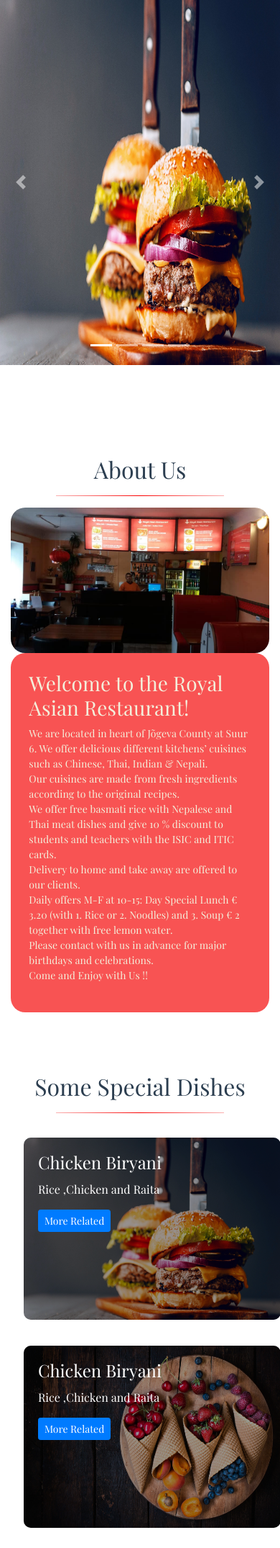
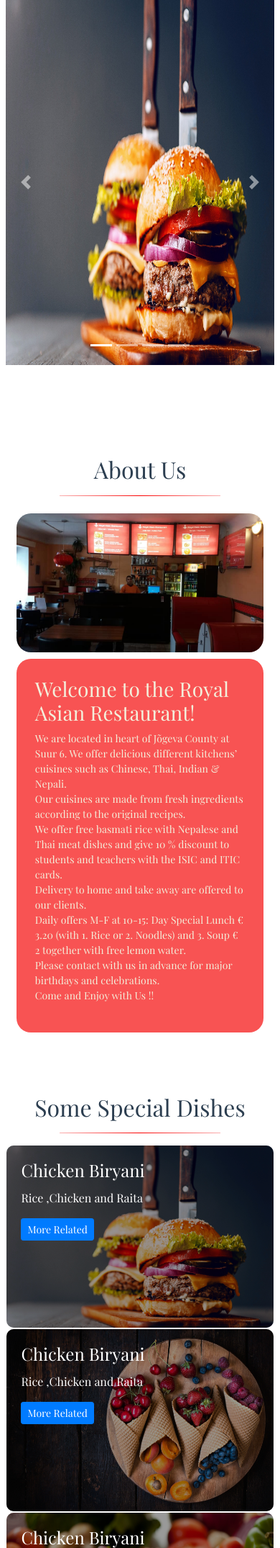
Before and after one commit to dasrajanraj/dasrajanraj.github.io, a PHP site: page / in a window 390 px wide; the page is wider, and only the part inside the window is pictured. Shown: the part 127-2277 px from the top of that part at 72% size. Run offline with PHP 8.4, Linux system fonts and the light colour scheme; some libraries are stand-ins or nearby versions.

Commit message:
Update style.css

```diff
--- a/component/css/style.css
+++ b/component/css/style.css
@@ -477,7 +477,9 @@ td > .first{
 
 /*mobile phone*/
 @media only screen and (max-width: 480px) {
-
+    main{
+        padding: 0 1vh;
+    }
     .carousel-inner > .carousel-item > img{
         padding: 0;
         margin: 0;
@@ -506,5 +508,19 @@ td > .first{
             width: 70% !important;
             height: 60vh !important;
     }
-
+    .col-md-3{
+        padding: 0;
+    }
+    .card-img-top{
+        margin: 0;
+    }
+    .card-img-overlay{
+        margin:0;
+    }
+    .col-md-5{
+        margin-top: 1vh;
+    }
+    .col-lg-12{
+        padding: 0;
+    }
 }
```
